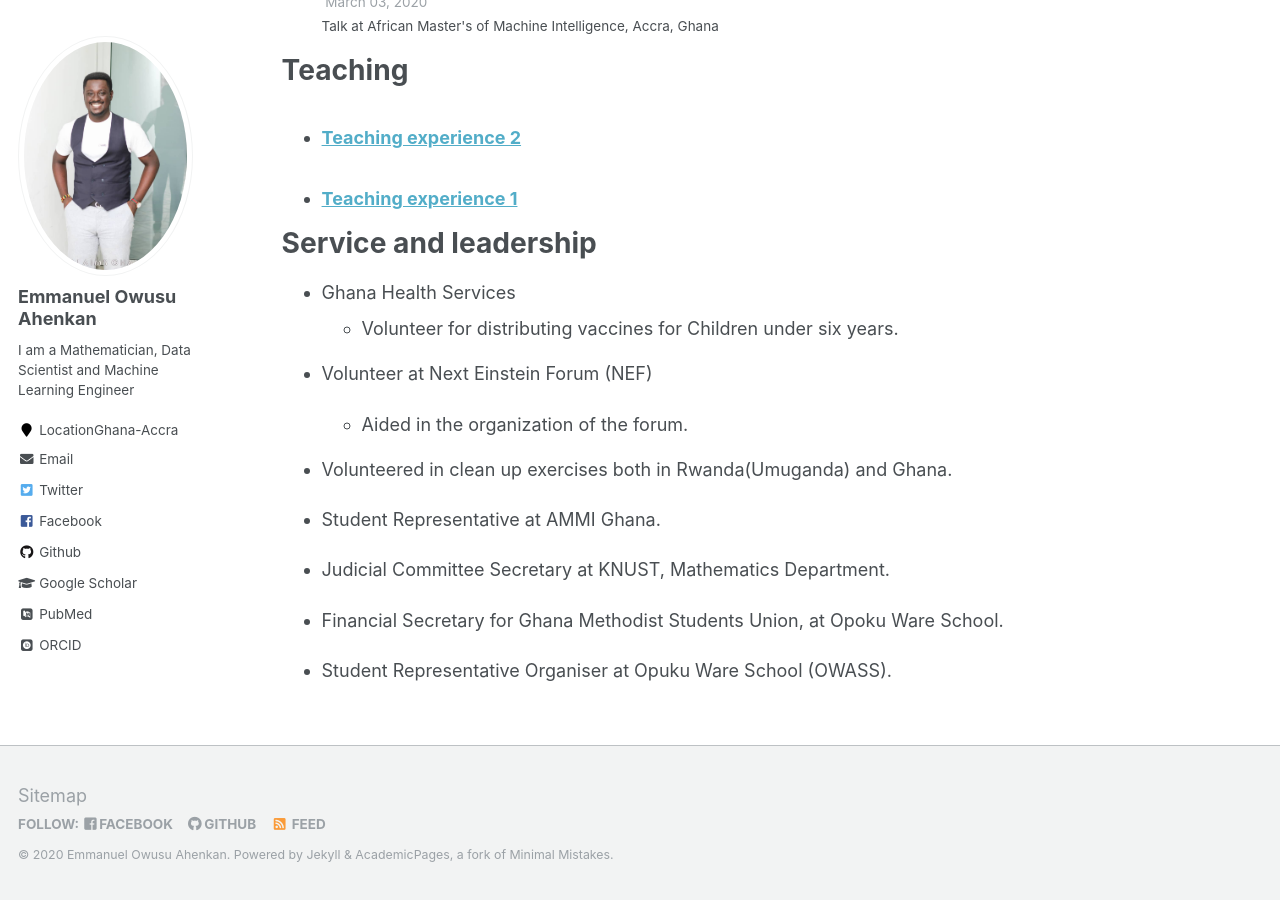
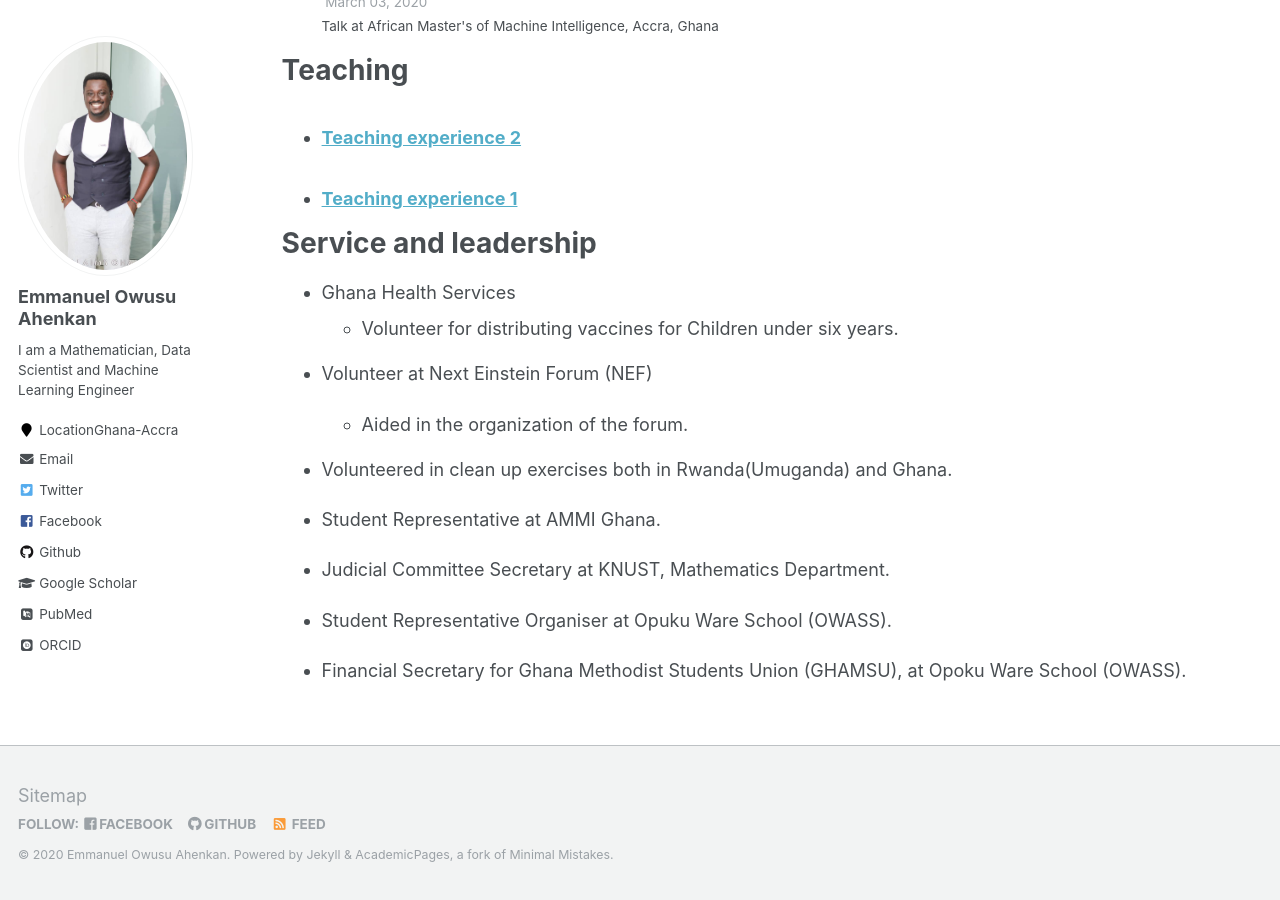
Before and after one commit to EmmanuelOwusu/EmmanuelOwusu.github.io, a Jekyll site: the page built from _pages/cv.md, in a window 1280 px wide and 900 px high, scrolled down 1734 px. Built offline with Jekyll 4.4.1, drawn with Linux system fonts in a browser that asks for light colours; some web fonts are replaced.

Commit message:
CV Update five
CV Update five

```diff
--- a/_pages/cv.md
+++ b/_pages/cv.md
@@ -69,6 +69,7 @@ Service and leadership
 
 * Judicial Committee Secretary at KNUST, Mathematics Department.
 
-* Financial Secretary for Ghana Methodist Students Union, at Opoku Ware School.
 
 * Student Representative Organiser at Opuku Ware School (OWASS).
+
+* Financial Secretary for Ghana Methodist Students Union (GHAMSU), at Opoku Ware School (OWASS).
```
